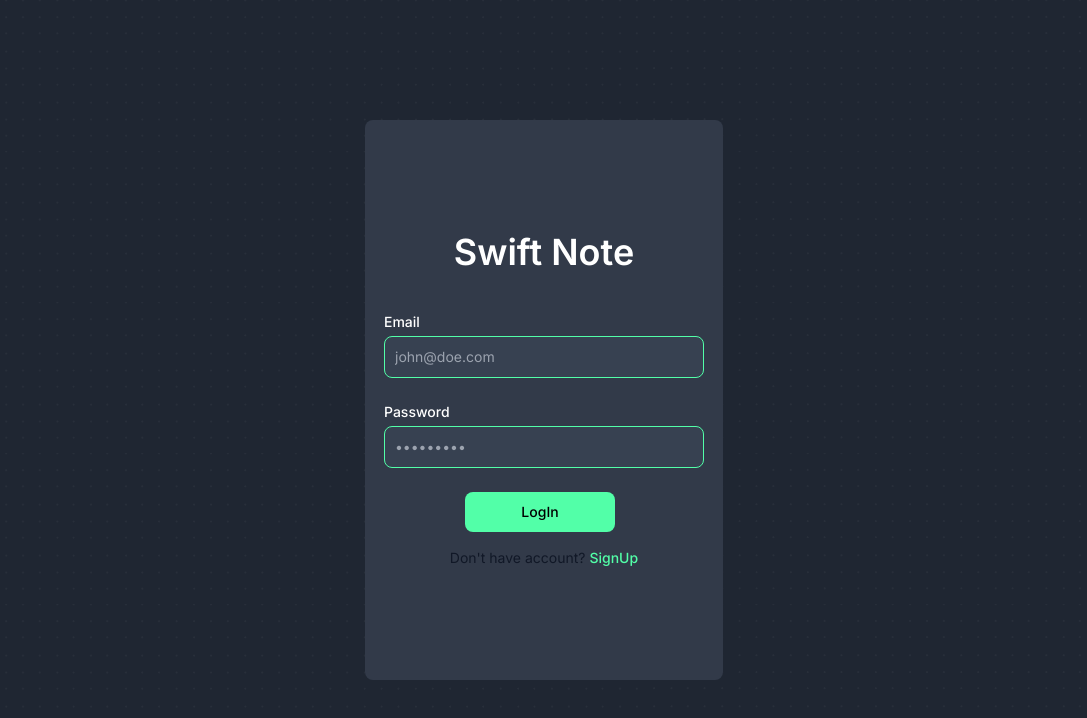
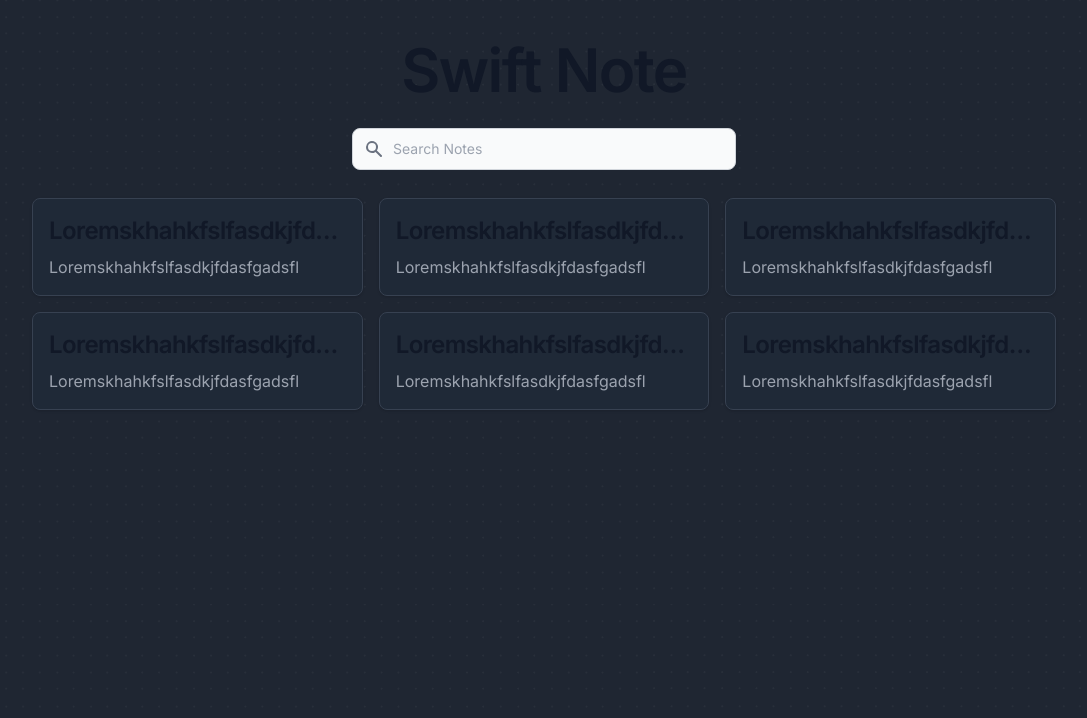
Before and after one commit to mafzaldev/swift-note, a React (Vite) app: page / in a window 1280 px wide. Shown: the top 718 px of the page, without its empty margins (96-1183 px from the left). Built offline with nearby package versions, Linux system fonts and the light colour scheme; no server answers.

Commit message:
:sparkles:added notes screen with search functionality and designed notes cards

```diff
--- a/src/App.tsx
+++ b/src/App.tsx
@@ -7,7 +7,8 @@ function App() {
   const { isAuthenticated } = userStore();
   return (
     <div className="App">
-      {isAuthenticated ? <NotesScreen /> : <Authentication />}
+      {/* {isAuthenticated ? <NotesScreen /> : <Authentication />} */}
+      <NotesScreen />
       <Toaster position="bottom-right" reverseOrder={false} />
     </div>
   );
--- a/src/components/InputField.tsx
+++ b/src/components/InputField.tsx
@@ -19,20 +19,20 @@ export default function InputField({
       >
         {label[0].toUpperCase() + label.slice(1)}
       </label>
+
       <input
         type="text"
         id={fieldId}
         name={label}
         value={value}
         onChange={(e) => handleChange(e, e.target.value)}
-        className={`border text-sm rounded-lg bg-gray-700 block w-full p-2.5 text-white-500 outline-none focus:ring-4 focus:ring-[#52ffa8]
+        className={`border text-sm rounded-lg bg-gray-700 block w-full p-2.5 text-white-500 outline-none focus:ring-4 focus:ring-blue-500 focus:ring-opacity-50
         ${
           isError
-            ? `placeholder-red-500 border-red-500`
-            : `placeholder-white-500`
+            ? `placeholder-red-500 border-red-500 focus:ring-red-500`
+            : `placeholder-white-500 border-blue-500`
         }
-        placeholder-white-500
-        border-[#52ffa8]`}
+        placeholder-white-500`}
         placeholder={placeholder}
       />
 
--- /dev/null
+++ b/src/components/Modal.tsx
@@ -0,0 +1,116 @@
+function Modal() {
+  return (
+    <div
+      id="authentication-modal"
+      tabIndex={-1}
+      aria-hidden="true"
+      className="fixed top-0 left-0 right-0 z-50 hidden w-full p-4 overflow-x-hidden overflow-y-auto md:inset-0 h-[calc(100%-1rem)] max-h-full"
+    >
+      <div className="relative w-full max-w-md max-h-full">
+        <div className="relative bg-white rounded-lg shadow dark:bg-gray-700">
+          <button
+            type="button"
+            className="absolute top-3 right-2.5 text-gray-400 bg-transparent hover:bg-gray-200 hover:text-gray-900 rounded-lg text-sm p-1.5 ml-auto inline-flex items-center dark:hover:bg-gray-800 dark:hover:text-white"
+            data-modal-hide="authentication-modal"
+          >
+            <svg
+              aria-hidden="true"
+              className="w-5 h-5"
+              fill="currentColor"
+              viewBox="0 0 20 20"
+              xmlns="http://www.w3.org/2000/svg"
+            >
+              <path
+                fillRule="evenodd"
+                d="M4.293 4.293a1 1 0 011.414 0L10 8.586l4.293-4.293a1 1 0 111.414 1.414L11.414 10l4.293 4.293a1 1 0 01-1.414 1.414L10 11.414l-4.293 4.293a1 1 0 01-1.414-1.414L8.586 10 4.293 5.707a1 1 0 010-1.414z"
+                clipRule="evenodd"
+              ></path>
+            </svg>
+            <span className="sr-only">Close modal</span>
+          </button>
+          <div className="px-6 py-6 lg:px-8">
+            <h3 className="mb-4 text-xl font-medium text-gray-900 dark:text-white">
+              Sign in to our platform
+            </h3>
+            <form className="space-y-6" action="#">
+              <div>
+                <label
+                  htmlFor="email"
+                  className="block mb-2 text-sm font-medium text-gray-900 dark:text-white"
+                >
+                  Your email
+                </label>
+                <input
+                  type="email"
+                  name="email"
+                  id="email"
+                  className="bg-gray-50 border border-gray-300 text-gray-900 text-sm rounded-lg focus:ring-blue-500 focus:border-blue-500 block w-full p-2.5 dark:bg-gray-600 dark:border-gray-500 dark:placeholder-gray-400 dark:text-white"
+                  placeholder="name@company.com"
+                  required
+                />
+              </div>
+              <div>
+                <label
+                  htmlFor="password"
+                  className="block mb-2 text-sm font-medium text-gray-900 dark:text-white"
+                >
+                  Your password
+                </label>
+                <input
+                  type="password"
+                  name="password"
+                  id="password"
+                  placeholder="••••••••"
+                  className="bg-gray-50 border border-gray-300 text-gray-900 text-sm rounded-lg focus:ring-blue-500 focus:border-blue-500 block w-full p-2.5 dark:bg-gray-600 dark:border-gray-500 dark:placeholder-gray-400 dark:text-white"
+                  required
+                />
+              </div>
+              <div className="flex justify-between">
+                <div className="flex items-start">
+                  <div className="flex items-center h-5">
+                    <input
+                      id="remember"
+                      type="checkbox"
+                      value=""
+                      className="w-4 h-4 border border-gray-300 rounded bg-gray-50 focus:ring-3 focus:ring-blue-300 dark:bg-gray-600 dark:border-gray-500 dark:focus:ring-blue-600 dark:ring-offset-gray-800 dark:focus:ring-offset-gray-800"
+                      required
+                    />
+                  </div>
+                  <label
+                    htmlFor="remember"
+                    className="ml-2 text-sm font-medium text-gray-900 dark:text-gray-300"
+                  >
+                    Remember me
+                  </label>
+                </div>
+                <a
+                  href="#"
+                  className="text-sm text-blue-700 hover:underline dark:text-blue-500"
+                >
+                  Lost Password?
+                </a>
+              </div>
+              <button
+                type="submit"
+                className="w-full text-white bg-blue-700 hover:bg-blue-800 focus:ring-4 focus:outline-none focus:ring-blue-300 font-medium rounded-lg text-sm px-5 py-2.5 text-center dark:bg-blue-600 dark:hover:bg-blue-700 dark:focus:ring-blue-800"
+              >
+                Login to your account
+              </button>
+              <div className="text-sm font-medium text-gray-500 dark:text-gray-300">
+                Not registered?{" "}
+                <a
+                  href="#"
+                  className="text-blue-700 hover:underline dark:text-blue-500"
+                >
+                  Create account
+                </a>
+              </div>
+            </form>
+          </div>
+        </div>
+      </div>
+    </div>
+  );
+}
+
+export default Modal;
--- /dev/null
+++ b/src/components/NoteCard.tsx
@@ -0,0 +1,24 @@
+import React from "react";
+import { MdOutlineEdit } from "react-icons/md";
+
+interface NoteCard {
+  id: string;
+  title: string;
+  description: string;
+}
+
+function NoteCard({ id, title, description }: NoteCard) {
+  return (
+    <div className="relative block max-w-lg p-4 border rounded-lg shadow bg-gray-800 border-gray-700 hover:bg-gray-700 group">
+      <h5 className="mb-2 text-2xl font-bold tracking-tight text-gray-900 dark:text-white h-8 text-ellipsis overflow-clip">
+        {title}
+      </h5>
+      <div className="absolute top-4 right-4 flexCenter opacity-0 bg-blue-500 rounded-full p-2 cursor-pointer group-hover:opacity-100 transition-all">
+        <MdOutlineEdit size={20} />
+      </div>
+      <p className="font-normal text-gray-400">{description}</p>
+    </div>
+  );
+}
+
+export default NoteCard;
--- /dev/null
+++ b/src/components/SearchField.tsx
@@ -0,0 +1,43 @@
+function SearchField({ value, handleChange }: SearchField) {
+  return (
+    <>
+      <label htmlFor="search" className="sr-only">
+        Search Notes
+      </label>
+      <div className="relative w-full">
+        <div className="absolute inset-y-0 left-0 flex items-center pl-3 pointer-events-none">
+          <svg
+            aria-hidden="true"
+            className="w-5 h-5 text-gray-500 dark:text-gray-400"
+            fill="currentColor"
+            viewBox="0 0 20 20"
+            xmlns="http://www.w3.org/2000/svg"
+          >
+            <path
+              fillRule="evenodd"
+              d="M8 4a4 4 0 100 8 4 4 0 000-8zM2 8a6 6 0 1110.89 3.476l4.817 4.817a1 1 0 01-1.414 1.414l-4.816-4.816A6 6 0 012 8z"
+              clipRule="evenodd"
+            ></path>
+          </svg>
+        </div>
+
+        <input
+          type="text"
+          id="search"
+          value={value}
+          onChange={(e) => handleChange(e.target.value)}
+          className="bg-gray-50 border border-gray-300 text-gray-900 text-sm rounded-lg focus:ring-blue-500 focus:border-blue-500 block w-full pl-10 p-2.5  dark:bg-gray-700 dark:border-gray-600 dark:placeholder-gray-400 dark:text-white dark:focus:ring-blue-500 dark:focus:border-blue-500"
+          placeholder="Search Notes"
+          required
+        />
+      </div>
+    </>
+  );
+}
+
+interface SearchField {
+  value: string;
+  handleChange: (value: string) => void;
+}
+
+export default SearchField;
--- a/src/index.css
+++ b/src/index.css
@@ -11,6 +11,9 @@
   color-scheme: light dark;
   /* color: #52ffa8; */
   background-color: #1f2632;
+  background-image: url("./assets/dots.png");
+  background-size: contain;
+
   font-synthesis: none;
   text-rendering: optimizeLegibility;
   -webkit-font-smoothing: antialiased;
@@ -24,11 +27,6 @@
   }
 }
 
-.App {
-  background-image: url("./assets/dots.png");
-  background-size: contain;
-}
-
 .toast-font-size {
   font-size: 0.8rem;
 }
--- a/src/views/AuthenticationScreen.tsx
+++ b/src/views/AuthenticationScreen.tsx
@@ -105,10 +105,14 @@ function Authentication() {
           <button
             type="button"
             onClick={handleButtonClick}
-            className="text-black bg-[#52ffa8] hover:bg-[#52ffa8] focus:ring-2 focus:ring-white font-medium rounded-lg text-sm px-14 py-2.5 mr-2 mb-2"
+            className="text-white bg-blue-500 hover:bg-blue-400 focus:ring-2 focus:ring-white font-medium rounded-lg text-sm px-14 py-2.5 mr-2 mb-2"
           >
             {formState.isLoading ? (
-              <AiOutlineLoading3Quarters size={20} className="animate-spin" />
+              <AiOutlineLoading3Quarters
+                color={"white"}
+                size={20}
+                className="animate-spin"
+              />
             ) : formState.isLoginMode ? (
               "LogIn"
             ) : (
@@ -121,7 +125,7 @@ function Authentication() {
               : "Already have an account?"}{" "}
             <span
               onClick={handleFormState}
-              className="font-medium text-[#52ffa8] hover:underline cursor-pointer"
+              className="font-medium text-blue-500 hover:underline cursor-pointer"
             >
               {formState.isLoginMode ? "SignUp" : "LogIn"}
             </span>
--- a/src/views/NotesScreen.tsx
+++ b/src/views/NotesScreen.tsx
@@ -1,7 +1,57 @@
-import React from "react";
+import { useState } from "react";
+import NoteCard from "../components/NoteCard";
+import SearchField from "../components/SearchField";
+function NotesScreen() {
+  const [searchTerm, setSearchTerm] = useState("");
+  const handleChange = (value: string) => {
+    console.log(value);
+    setSearchTerm(value);
+  };
 
-function NotesScreen() {
-  return <div>NotesScreen</div>;
+  return (
+    <div className="flexCenter flex-col mx-10 mt-10 gap-3 lg:mx-32 sm:mx-16">
+      <h1 className="mb-4 text-4xl font-extrabold leading-none tracking-tight text-gray-900 md:text-5xl lg:text-6xl dark:text-white">
+        Swift Note
+      </h1>
+
+      <form className="flex items-center mb-4 w-80 sm:w-96">
+        <SearchField value={searchTerm} handleChange={handleChange} />
+      </form>
+
+      <div className="grid grid-cols-1 md:grid-cols-3 sm:grid-cols-2 gap-4">
+        <NoteCard
+          title="LoremskhahkfslfasdkjfdasfgadsflLoremskhahkfslfasdkjfdasfgadsfl"
+          description="Loremskhahkfslfasdkjfdasfgadsfl"
+          id="2"
+        />
+        <NoteCard
+          title="LoremskhahkfslfasdkjfdasfgadsflLoremskhahkfslfasdkjfdasfgadsfl"
+          description="Loremskhahkfslfasdkjfdasfgadsfl"
+          id="2"
+        />
+        <NoteCard
+          title="LoremskhahkfslfasdkjfdasfgadsflLoremskhahkfslfasdkjfdasfgadsfl"
+          description="Loremskhahkfslfasdkjfdasfgadsfl"
+          id="2"
+        />
+        <NoteCard
+          title="LoremskhahkfslfasdkjfdasfgadsflLoremskhahkfslfasdkjfdasfgadsfl"
+          description="Loremskhahkfslfasdkjfdasfgadsfl"
+          id="2"
+        />
+        <NoteCard
+          title="LoremskhahkfslfasdkjfdasfgadsflLoremskhahkfslfasdkjfdasfgadsfl"
+          description="Loremskhahkfslfasdkjfdasfgadsfl"
+          id="2"
+        />
+        <NoteCard
+          title="LoremskhahkfslfasdkjfdasfgadsflLoremskhahkfslfasdkjfdasfgadsfl"
+          description="Loremskhahkfslfasdkjfdasfgadsfl"
+          id="2"
+        />
+      </div>
+    </div>
+  );
 }
 
 export default NotesScreen;
```
